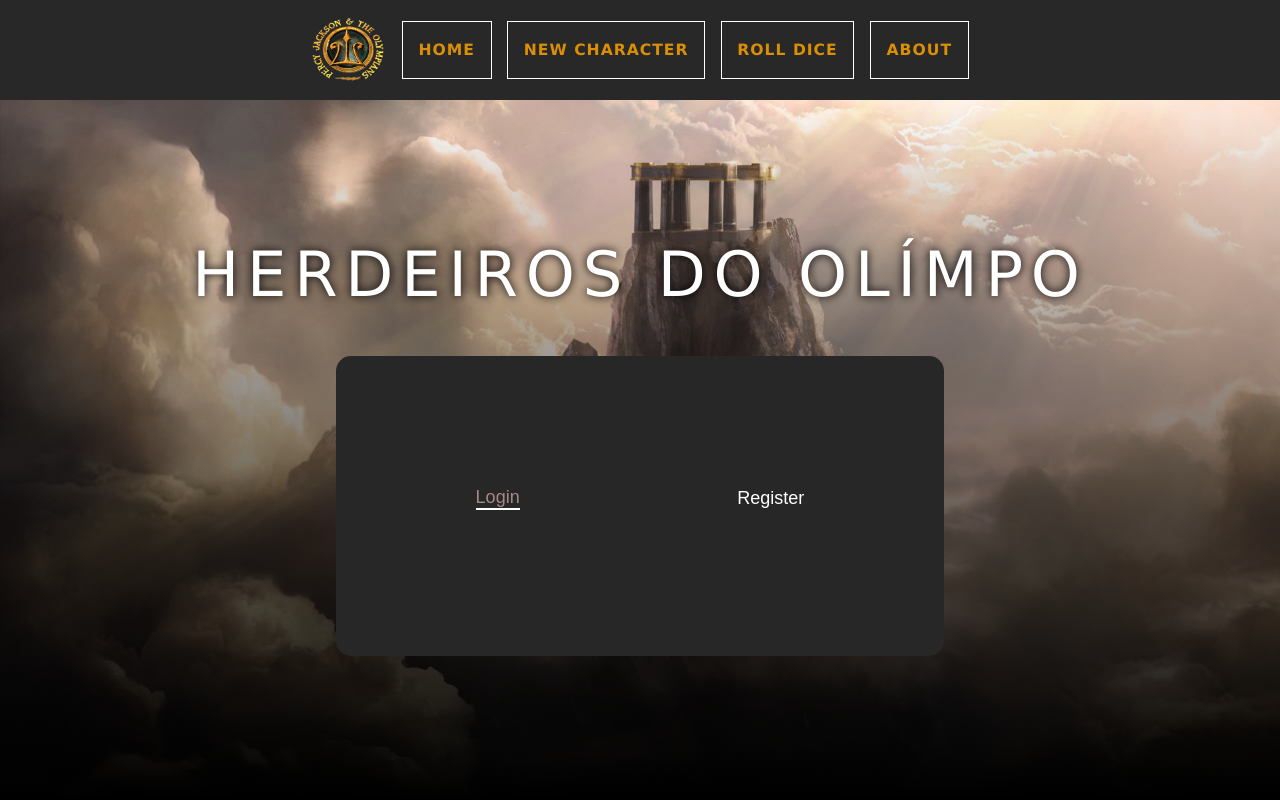
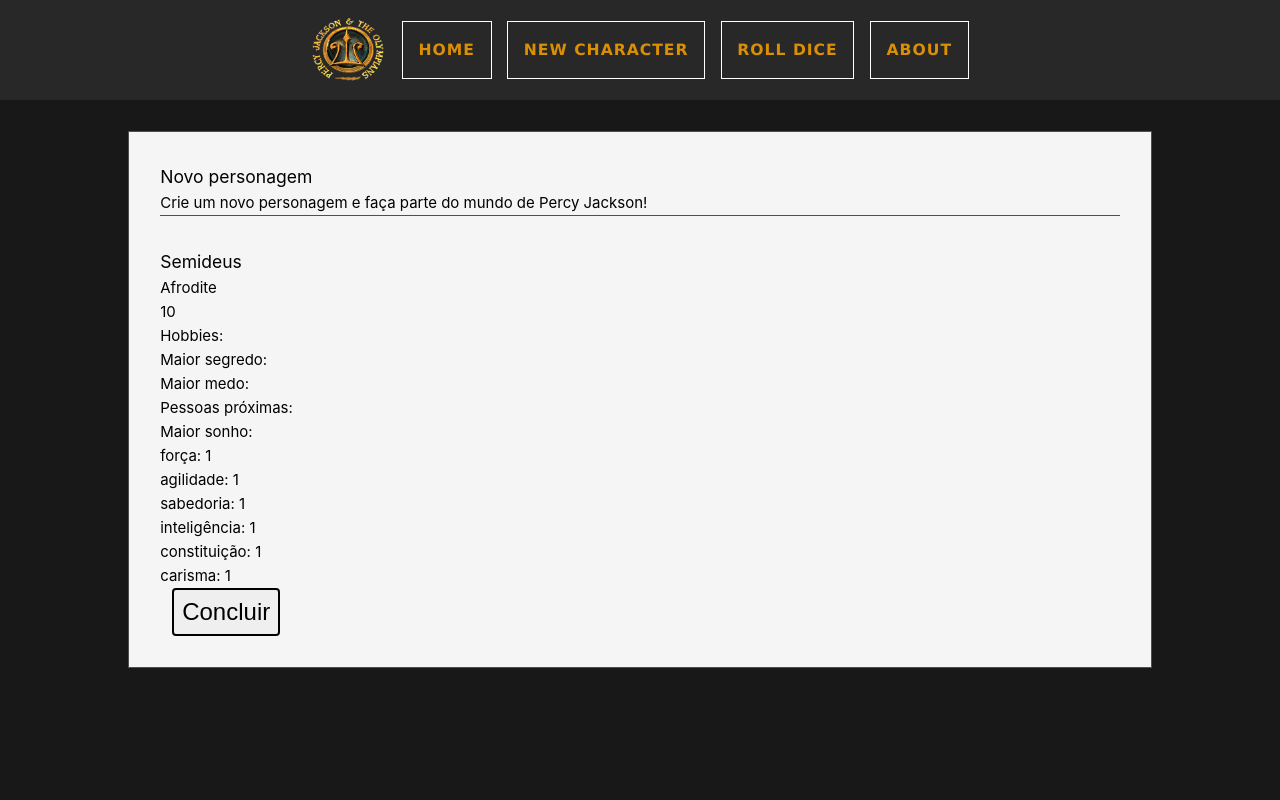
Before and after one commit to gabrielgomeso/pjrpg, a Vue app: page /characters/preview in a window 1280 px wide. Before the commit this address led to /. Built offline with nearby package versions, Linux system fonts and the light colour scheme; no server answers.

Commit message:
feat: create preview character route and view

```diff
--- a/src/router/index.ts
+++ b/src/router/index.ts
@@ -11,7 +11,7 @@ import {
   CharacterOverview,
   CharacterInformation,
 } from "@/views/CharacterCreation";
-import { NewCharacter } from "@/views/Characters";
+import { NewCharacter, PreviewCharacter } from "@/views/Characters";
 import type { NavigationGuardNext, RouteLocationNormalized } from "vue-router";
 import { useAuthStore } from "@/stores/auth";
 
@@ -42,6 +42,11 @@ const routes = [
         path: "new",
         name: "new_character",
         component: NewCharacter,
+      },
+      {
+        path: "preview",
+        name: "preview_character",
+        component: PreviewCharacter,
       },
     ],
   },
--- /dev/null
+++ b/src/views/Characters/PreviewCharacter.vue
@@ -0,0 +1,117 @@
+<script lang="ts" setup>
+import { ref } from "vue";
+import { storeToRefs } from "pinia";
+import { useCharacterStore } from "@/stores/character";
+import { useFilters } from "@/composables/useFilters";
+import { supabase } from "@/lib/supabase";
+
+const { raceFilter } = useFilters();
+const characterStore = useCharacterStore();
+const { character } = storeToRefs(characterStore);
+
+const file = ref(null);
+
+async function uploadFile(file: any) {
+  try {
+    const { data } = await supabase.storage
+      .from("character-images")
+      .upload(`avatar_${Date.now()}.png`, file);
+    return data;
+  } catch (error) {
+    console.log(error);
+  }
+}
+
+async function handleSubmit() {
+  try {
+    await characterStore.createCharacter(character.value);
+    await uploadFile(file.value);
+
+    alert("Personagem criado com sucesso!");
+  } catch (error) {
+    alert("Erro ao criar personagem!");
+  }
+}
+</script>
+
+<template>
+  <section class="section-container">
+    <header class="section-container__header">
+      <h1>Novo personagem</h1>
+      <p>Crie um novo personagem e faça parte do mundo de Percy Jackson!</p>
+    </header>
+
+    <img
+      v-if="character.appeareance"
+      :src="character.appeareance"
+      alt="Imagem do seu personagem"
+      width="200"
+      height="400"
+    />
+
+    <h2>{{ character.name }}</h2>
+    <h3>{{ raceFilter(character.race) }}</h3>
+    <h4>{{ character.group }}</h4>
+
+    <p>{{ character.age }}</p>
+
+    <p>Hobbies:</p>
+    <p>{{ character.questions.hobby }}</p>
+
+    <p>Maior segredo:</p>
+    <p>{{ character.questions.secret }}</p>
+
+    <p>Maior medo:</p>
+    <p>{{ character.questions.fear }}</p>
+
+    <p>Pessoas próximas:</p>
+    <p>{{ character.questions.family }}</p>
+
+    <p>Maior sonho:</p>
+    <p>{{ character.questions.dream }}</p>
+
+    <span
+      v-for="(attribute, key) in character.attributes"
+      :key="attribute"
+      style="display: flex; flex-direction: column"
+    >
+      {{ key }}: {{ attribute }}
+    </span>
+
+    <button
+      class="new-character__form-attribute-button"
+      @click="handleSubmit()"
+      type="submit"
+    >
+      Concluir
+    </button>
+  </section>
+</template>
+
+<style>
+.section-container {
+  max-width: 1024px;
+  border: 1px solid rgb(80, 80, 80);
+  margin: 1rem 1rem;
+  padding: 1rem;
+  container-type: inline-size;
+  background-color: whitesmoke;
+}
+
+@media (min-width: 768px) {
+  .section-container {
+    margin: 1rem auto;
+  }
+}
+
+.section-container__header {
+  margin-bottom: 1rem;
+  border-bottom: 1px solid rgb(80, 80, 80);
+}
+
+.section-divider {
+  margin: 1rem 0;
+  border: none;
+  border-bottom: 1px solid rgb(80, 80, 80);
+}
+</style>
--- a/src/views/Characters/index.ts
+++ b/src/views/Characters/index.ts
@@ -1 +1,2 @@
 export { default as NewCharacter } from "./NewCharacter.vue";
+export { default as PreviewCharacter } from "./PreviewCharacter.vue";
```
